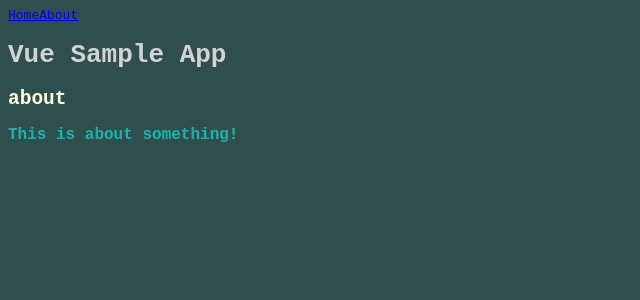
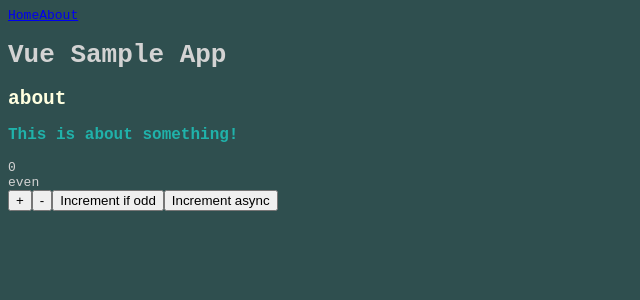
Before and after one commit to schnee72/vue-sample, a Vue app: page /about in a window 1280 px wide. Shown: the top 300 px of the page, without its empty margins (0-640 px from the left). Built offline with nearby package versions, Linux system fonts and the light colour scheme.

Commit message:
hook up store

```diff
--- a/src/components/About.vue
+++ b/src/components/About.vue
@@ -2,18 +2,35 @@
   <div id="about">
     <h2>about</h2>
     <p>{{something}}</p>
+    <div>{{ $store.state.count }}</div>
+    <div>{{ evenOrOdd }}</div>
+    <button @click="increment">+</button>
+    <button @click="decrement">-</button>
+    <button @click="incrementIfOdd">Increment if odd</button>
+    <button @click="incrementAsync">Increment async</button>
   </div>
 </template>
 
 <script>
+import { mapGetters, mapActions } from 'vuex'
+
 export default {
   name: 'About',
   data() {
     return { something: 'This is about something!' };
   },
+  computed: mapGetters([
+    'evenOrOdd'
+  ]),
   mounted() {
     console.log('about!');
-  }
+  },
+  methods: mapActions([
+    'increment',
+    'decrement',
+    'incrementIfOdd',
+    'incrementAsync'
+  ])
 };
 </script>
 
--- a/src/index.js
+++ b/src/index.js
@@ -1,10 +1,12 @@
 import Vue from 'vue';
 import App from './App.vue';
 import router from './router';
+import store from './store';
 
 Vue.config.productionTip = false;
 
 new Vue({
   router,
+  store,
   render: h => h(App)
 }).$mount('#app');
```
